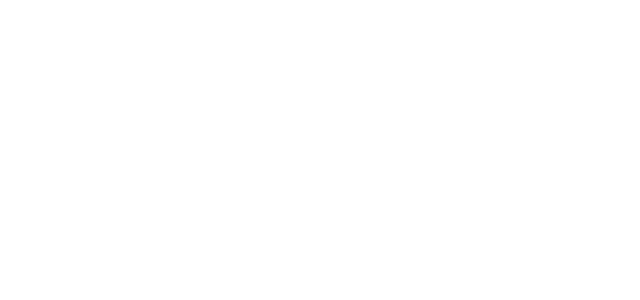
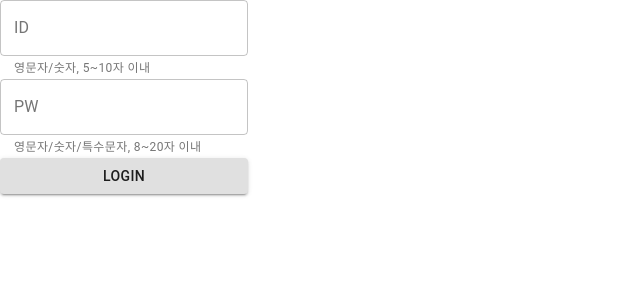
Before and after one commit to TeamGrabit/challenge, a React (Create React App) app in the folder frontend/: page /logIn in a window 1280 px wide. Shown: the top 300 px of the page, without its empty margins (0-640 px from the left). Built offline with nearby package versions, Linux system fonts and the light colour scheme.

Commit message:
LogIn Form/Btn 제작

```diff
--- /dev/null
+++ b/frontend/src/components/logInForm.js
@@ -0,0 +1,14 @@
+import React from 'react';
+import { TextField, Button } from '@material-ui/core';
+
+function LogInForm() {
+	return (
+		<div className="logInForm">
+			<TextField variant="outlined" label="ID" placeholder="아이디를 입력하세요" helperText="영문자/숫자, 5~10자 이내" />
+			<TextField variant="outlined" label="PW" placeholder="비밀번호를 입력하세요" helperText="영문자/숫자/특수문자, 8~20자 이내" />
+			<Button className="btn" variant="contained">LogIn</Button>
+		</div>
+	);
+}
+
+export default LogInForm;
--- a/frontend/src/css/main.scss
+++ b/frontend/src/css/main.scss
@@ -4,3 +4,5 @@
 
 // components
 @import './pages/main';
+//@import './pages/colorTest';
+@import './pages/logIn';
--- /dev/null
+++ b/frontend/src/css/pages/_logIn.scss
@@ -0,0 +1,22 @@
+.logIn {
+    //vertical-align: middle;
+    margin:0 auto;
+}
+.logInForm {
+    flex-direction: column;
+    display: inline-flex;
+}
+
+.textByForm{
+    flex-direction: row;
+    display: inherit;
+    margin-top:20px;
+    .text{
+        width : 30px;
+        align-self:center;
+    }
+}
+
+.btn{
+    color:aquamarine;
+}
--- a/frontend/src/pages/index.js
+++ b/frontend/src/pages/index.js
@@ -1 +1,3 @@
 export { default as Main } from './Main';
+// export { default as colorTest } from './colorTest';
+export { default as logIn } from './logIn';
--- /dev/null
+++ b/frontend/src/pages/logIn.js
@@ -0,0 +1,13 @@
+import React from 'react';
+import LogInForm from '../components/logInForm';
+
+function logIn() {
+	return (
+		<div className="logIn">
+			<LogInForm />
+		</div>
+
+	);
+}
+
+export default logIn;
--- a/frontend/src/routes/index.js
+++ b/frontend/src/routes/index.js
@@ -1,6 +1,6 @@
 import React from 'react';
 import { BrowserRouter, Route, Switch } from "react-router-dom";
-import { Main } from "../pages";
+import { Main, logIn } from "../pages";
 import '../css/main.scss';
 
 function Router() {
@@ -8,6 +8,7 @@ function Router() {
 		<BrowserRouter>
 			<Switch>
 				<Route exact path="/" component={Main} />
+				<Route exate path="/logIn" component={logIn} />
 			</Switch>
 		</BrowserRouter>
 	);
```
